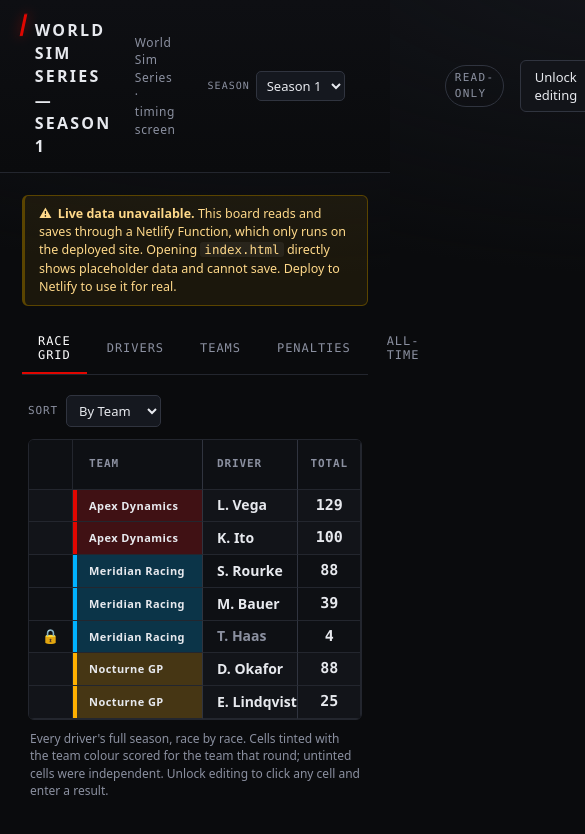
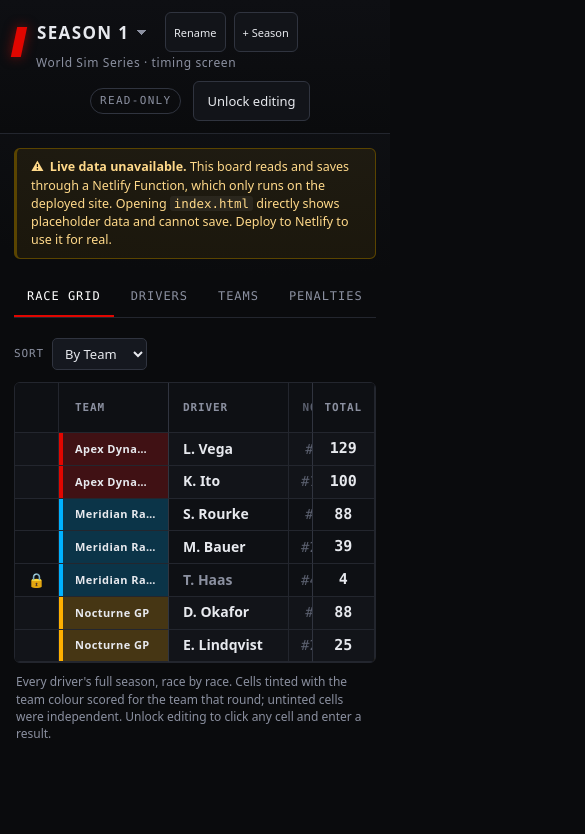
Before and after one commit to DeusExDeveloper/TrueStandings, a website: page public/index.html in a window 390 px wide. Shown: the whole page, 585 px wide, since content can reach past the window. Drawn offline with Linux system fonts and the light colour scheme; no server answers.

Commit message:
fix grid layout

```diff
--- a/public/app.js
+++ b/public/app.js
@@ -1793,7 +1793,6 @@
   // --- render all ------------------------------------------------------------
 
   function renderAll() {
-    $("#league-title").textContent = league.title;
     renderSeasonControl();
     renderGrid();
     renderDriverBoard();
--- a/public/index.html
+++ b/public/index.html
@@ -8,19 +8,13 @@
   </head>
   <body>
     <header class="topbar">
+      <!-- The season selector IS the page title: prominent, top-left, doubling
+           as the main heading and the season switcher. -->
       <div class="brand">
         <span class="tick"></span>
-        <h1 id="league-title">WSS Standings</h1>
-      </div>
-      <span class="subtitle">World Sim Series · timing screen</span>
-      <span class="spacer"></span>
-
-      <!-- Season control: switch (everyone) + add/rename (edit mode) -->
+        <div class="brand-text">
           <div id="season-control" class="season-control">
-        <label class="season-pick">
-          <span class="season-pick-label">Season</span>
-          <select id="season-select"></select>
-        </label>
+            <select id="season-select" class="season-title-select"></select>
             <button id="btn-rename-season" class="btn small edit-only-inline" title="Rename season">
               Rename
             </button>
@@ -28,6 +22,10 @@
               + Season
             </button>
           </div>
+          <span class="subtitle">World Sim Series · timing screen</span>
+        </div>
+      </div>
+      <span class="spacer"></span>
 
       <span id="save-status" class="save-status"></span>
       <span id="mode-badge" class="mode-badge">Read-only</span>
--- a/public/styles.css
+++ b/public/styles.css
@@ -81,25 +81,24 @@ header.topbar {
 
 .topbar .brand {
   display: flex;
-  align-items: baseline;
-  gap: 10px;
+  align-items: center;
+  gap: 12px;
 }
 
 .topbar .brand .tick {
   width: 10px;
-  height: 22px;
+  height: 30px;
   background: var(--accent);
   box-shadow: 0 0 12px var(--accent-dim);
   display: inline-block;
   transform: skewX(-12deg);
+  flex: none;
 }
 
-.topbar h1 {
-  font-size: 16px;
-  letter-spacing: 0.14em;
-  text-transform: uppercase;
-  margin: 0;
-  font-weight: 700;
+.topbar .brand-text {
+  display: flex;
+  flex-direction: column;
+  gap: 2px;
 }
 
 .topbar .subtitle {
@@ -112,28 +111,46 @@ header.topbar {
   flex: 1;
 }
 
-/* season control (header) */
+/* season control — the selector IS the page title (top-left, prominent) */
 .season-control {
   display: flex;
   align-items: center;
   gap: 8px;
-  margin-right: 4px;
 }
-.season-pick {
-  display: inline-flex;
-  align-items: center;
-  gap: 6px;
+/* the dropdown styled as the main heading: large, uppercase, but functional */
+.season-title-select {
+  font-size: 20px;
+  font-weight: 700;
+  letter-spacing: 0.08em;
+  text-transform: uppercase;
+  color: var(--text);
+  background: transparent;
+  border: 1px solid transparent;
+  border-radius: 6px;
+  padding: 2px 26px 2px 6px;
+  margin-left: -6px; /* optically align the text with the tick */
+  cursor: pointer;
+  /* custom caret so it reads as a heading with an affordance, not a form box */
+  appearance: none;
+  -webkit-appearance: none;
+  background-image: linear-gradient(45deg, transparent 50%, var(--text-dim) 50%),
+    linear-gradient(135deg, var(--text-dim) 50%, transparent 50%);
+  background-position: calc(100% - 14px) center, calc(100% - 9px) center;
+  background-size: 5px 5px, 5px 5px;
+  background-repeat: no-repeat;
 }
-.season-pick-label {
-  font-family: var(--mono);
-  font-size: 10px;
-  letter-spacing: 0.1em;
-  text-transform: uppercase;
-  color: var(--text-dim);
+.season-title-select:hover,
+.season-title-select:focus {
+  outline: none;
+  border-color: var(--border-strong);
+  background-color: var(--bg-cell);
 }
-#season-select {
-  padding: 4px 6px;
-  font-size: 13px;
+.season-title-select option {
+  font-size: 14px;
+  letter-spacing: normal;
+  text-transform: none;
+  background: var(--bg-raised);
+  color: var(--text);
 }
 /* inline edit-only controls (shown only in edit mode) */
 .edit-only-inline {
@@ -299,6 +316,9 @@ input[type="color"] {
      long season. */
   max-height: calc(100vh - 230px);
   overflow: auto;
+  /* Momentum touch scrolling on iOS; don't block touch-drag horizontally. */
+  -webkit-overflow-scrolling: touch;
+  touch-action: pan-x pan-y;
   /* Firefox: thin, dark, muted thumb — scoped to this container only. */
   scrollbar-width: thin;
   scrollbar-color: var(--border-strong) #0c0e12;
@@ -327,7 +347,13 @@ input[type="color"] {
 table.master-grid {
   border-collapse: separate; /* required for sticky cells to paint borders */
   border-spacing: 0;
-  width: 100%;
+  /* Size to content, not the container — so a container wider than the columns
+     leaves empty background after the last column instead of the browser
+     stretching the final (TOTAL) column to fill the slack. min-width:max-content
+     guarantees the table NEVER squashes its columns to fit a narrow viewport;
+     instead the wrap scrolls horizontally (critical on mobile). */
+  width: auto;
+  min-width: max-content;
 }
 
 .master-grid th,
@@ -532,7 +558,9 @@ table.master-grid {
   text-align: center;
   font-size: 15px;
   font-weight: 700;
-  min-width: 64px;
+  /* Compact: just enough for a 2-3 digit number + padding, not stretched. */
+  width: 60px;
+  min-width: 60px;
 }
 .master-grid thead .mg-total {
   font-size: 11px;
@@ -1334,3 +1362,130 @@ button.btn.primary:disabled {
 .offline-banner .icon {
   margin-right: 6px;
 }
+
+/* =========================================================================
+   Mobile / responsive (Prompt 20)
+   ========================================================================= */
+
+@media (max-width: 640px) {
+  main {
+    padding: 14px;
+  }
+
+  /* --- header: stack into clean rows, no mid-phrase wrapping --- */
+  header.topbar {
+    flex-wrap: wrap;
+    align-items: center;
+    gap: 10px 12px;
+    padding: 12px 14px;
+  }
+  .topbar .brand {
+    flex: 1 1 100%; /* row 1: logo + season selector (the title) */
+    min-width: 0;
+  }
+  .topbar .brand-text {
+    min-width: 0;
+    flex: 1;
+  }
+  /* keep the title selector readable but not overflowing */
+  .season-control {
+    flex-wrap: wrap; /* let Rename / + Season drop below the title if tight */
+  }
+  .season-title-select {
+    font-size: 17px;
+    max-width: 100%;
+    min-height: 40px; /* comfortable tap target */
+  }
+  .topbar .subtitle {
+    white-space: nowrap;
+    overflow: hidden;
+    text-overflow: ellipsis;
+  }
+  .topbar .spacer {
+    display: none; /* no flex-push needed once stacked */
+  }
+  /* row(s) of auth/save controls below the title — wrap sensibly as a group
+     with comfortable tap targets. They flow in DOM order after the brand. */
+  .topbar > .btn,
+  .season-control .btn {
+    min-height: 40px;
+    display: inline-flex;
+    align-items: center;
+  }
+  #save-status {
+    align-self: center;
+  }
+
+  /* --- tabs: horizontal swipe scroll instead of wrapping --- */
+  .tabs {
+    flex-wrap: nowrap;
+    overflow-x: auto;
+    -webkit-overflow-scrolling: touch;
+    scrollbar-width: none; /* Firefox */
+  }
+  .tabs::-webkit-scrollbar {
+    display: none; /* WebKit */
+  }
+  .tab {
+    flex: 0 0 auto;
+    white-space: nowrap;
+    padding: 12px 13px; /* taller tap target */
+  }
+
+  /* --- Race Grid: the breakout to 100vw causes page-level overflow on phones.
+     Instead, let the grid use the normal main padding and rely on the wrap's
+     own horizontal scroll. --- */
+  #grid-view.view.active {
+    width: auto;
+    max-width: none;
+    margin-left: 0;
+    margin-right: 0;
+    padding: 0;
+  }
+  .master-grid-wrap {
+    /* a touch more height on phones since the header stacks taller */
+    max-height: calc(100vh - 200px);
+  }
+
+  /* slightly narrower sticky name columns to leave more room for race data */
+  .master-grid .mg-team {
+    width: 110px;
+    min-width: 110px;
+    max-width: 110px;
+  }
+  .master-grid .mg-driver {
+    left: 154px; /* 44 (lock) + 110 (team) */
+    width: 120px;
+    min-width: 120px;
+    max-width: 120px;
+  }
+  .master-grid .mg-num {
+    left: 274px; /* 154 + 120 */
+  }
+
+  /* --- other boards: trim cell padding so naturally-narrow tables fit, and
+     rely on .board-wrap{overflow-x:auto} for the wider Penalties table --- */
+  table.board thead th,
+  table.board tbody td {
+    padding-left: 8px;
+    padding-right: 8px;
+  }
+  .penalties-board {
+    /* ensure it scrolls rather than squashing its many columns */
+    min-width: max-content;
+  }
+}
+
+/* Very narrow phones: drop "No." from the sticky set so more race columns are
+   reachable. Team + Driver stay sticky (and opaque) as the minimum. */
+@media (max-width: 480px) {
+  .master-grid .mg-num.sticky-l {
+    position: static; /* scrolls with the race columns now */
+    left: auto;
+  }
+  /* keep the No. column compact when it scrolls */
+  .master-grid .mg-num {
+    width: 44px;
+    min-width: 44px;
+  }
+}
```
Lines whose indentation alone changed are shown as unchanged.
